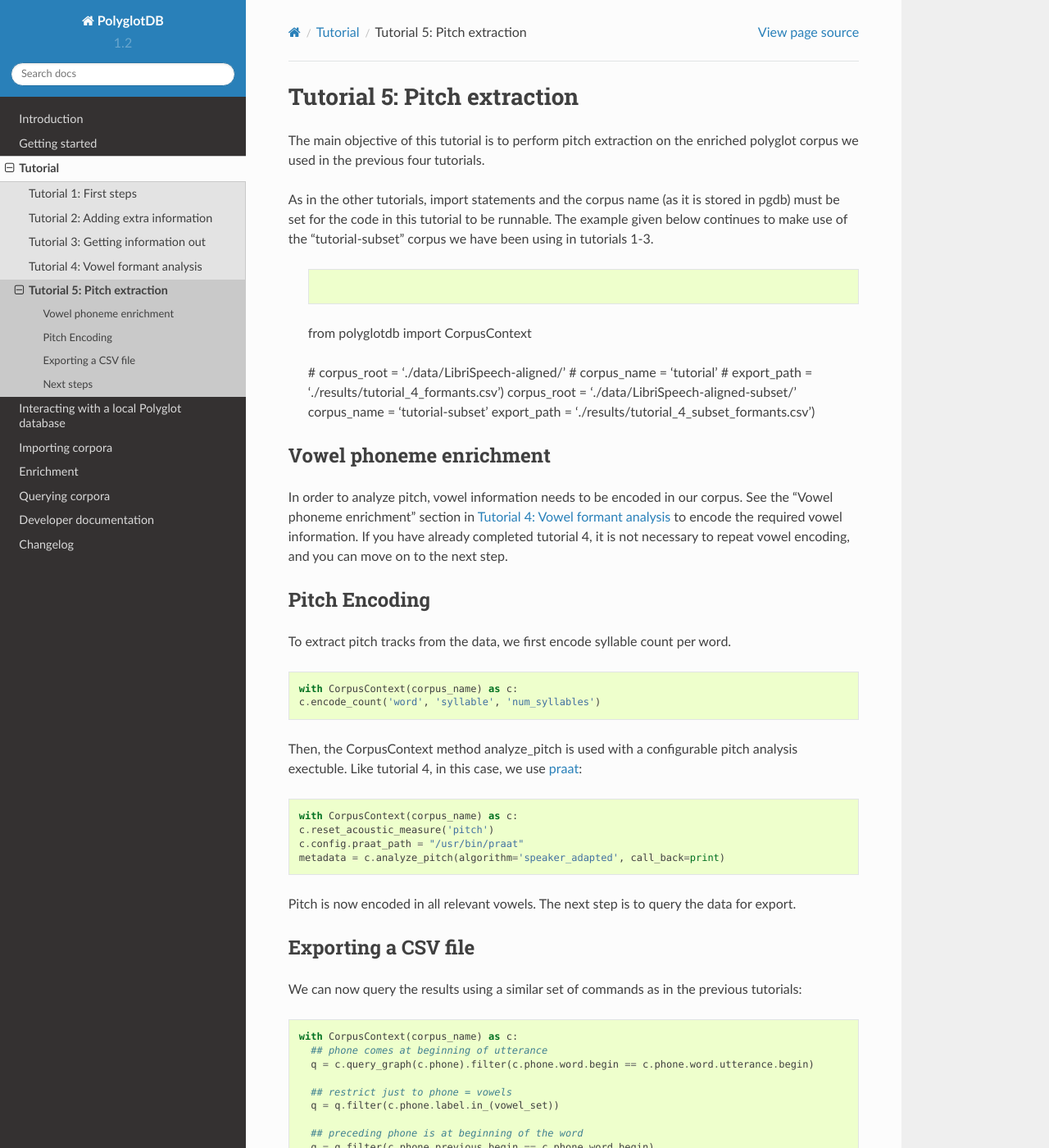
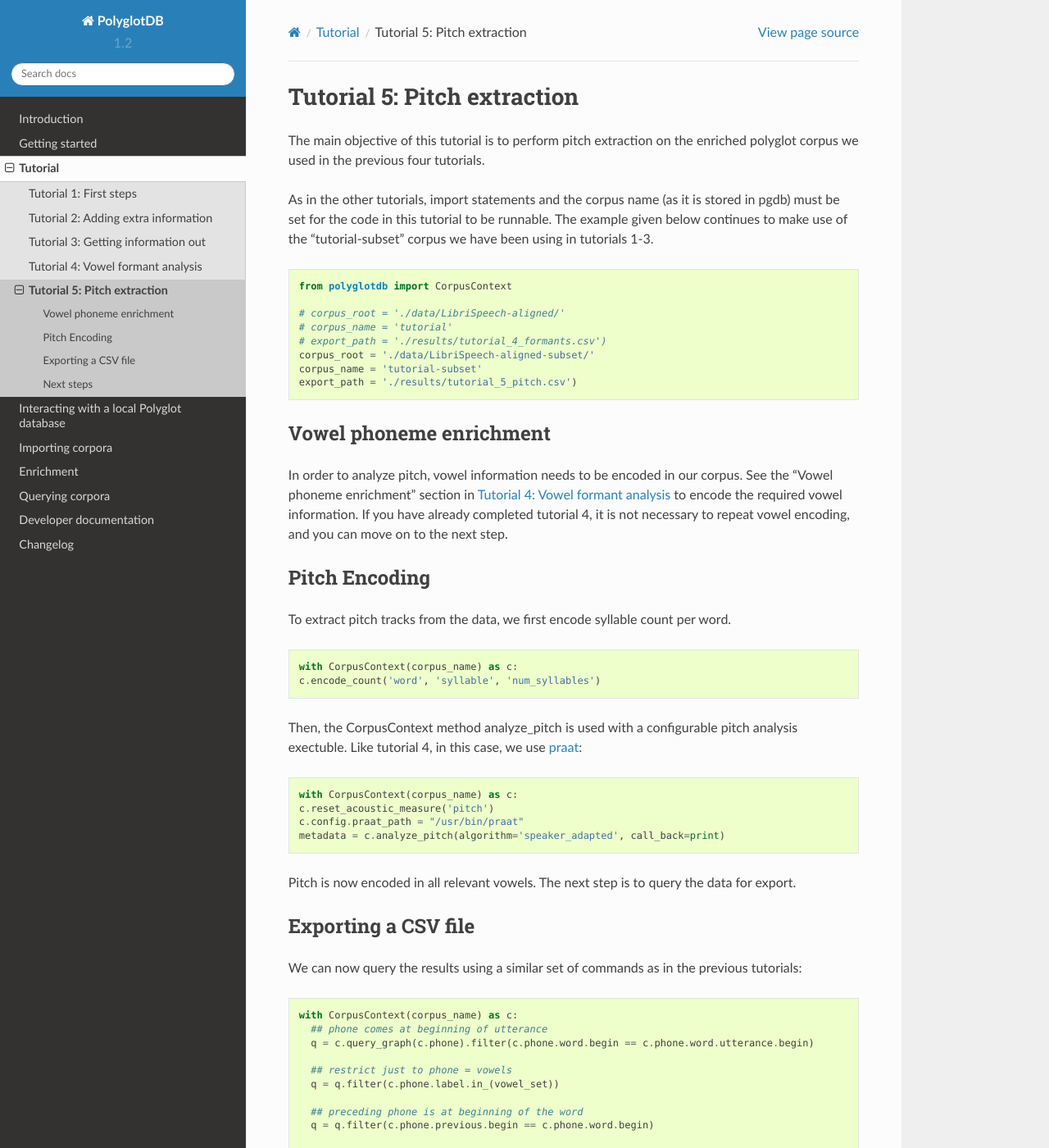
Before and after one commit to MontrealCorpusTools/PolyglotDB, a Sphinx documentation site: the page built from docs/source/tutorial_pitch.rst, in a window 1280 px wide and 1400 px high. Shown: the whole window at 82% size. Built offline with Sphinx 7.4.7 and the Read the Docs theme 2.0.0, drawn with Linux system fonts in a browser that asks for light colours; some of the changed text lies outside the part shown.

Commit message:
tutorial 4 and 5 bugfixes (broken links, code block syntax, etc.)

```diff
--- a/docs/source/tutorial_formants.rst
+++ b/docs/source/tutorial_formants.rst
@@ -9,7 +9,7 @@
 
 .. _follow-up analysis: https://github.com/MontrealCorpusTools/PolyglotDB/tree/master/examples/tutorial/results/tutorial_4_formants.html
 
-.. _rmd script: https://github.com/MontrealCorpusTools/PolyglotDB/tree/master/examples/tutorial/results/tutorial_4_formants.rmd
+.. _rmd script: https://github.com/MontrealCorpusTools/PolyglotDB/tree/master/examples/tutorial/results/tutorial_4_formants.Rmd
 
 .. _tutorial_formants:
 
--- a/docs/source/tutorial_pitch.rst
+++ b/docs/source/tutorial_pitch.rst
@@ -7,7 +7,7 @@
 
 .. _follow-up analysis: https://github.com/MontrealCorpusTools/PolyglotDB/tree/master/examples/tutorial/results/tutorial_5_pitch.html
 
-.. _rmd script: https://github.com/MontrealCorpusTools/PolyglotDB/tree/master/examples/tutorial/results/tutorial_5_pitch.rmd
+.. _rmd script: https://github.com/MontrealCorpusTools/PolyglotDB/tree/master/examples/tutorial/results/tutorial_5_pitch.Rmd
 
 .. _tutorial_pitch:
 
@@ -20,7 +20,7 @@ The main objective of this tutorial is to perform pitch extraction on the enrich
 As in the other tutorials, import statements and the corpus name (as it is stored in pgdb) must be set for the code in this tutorial
 to be runnable. The example given below continues to make use of the "tutorial-subset" corpus we have been using in tutorials 1-3.
 
-   .. code-block:: python
+.. code-block:: python
 
    from polyglotdb import CorpusContext
 
@@ -29,7 +29,7 @@ to be runnable. The example given below continues to make use of the "tutorial-s
    # export_path = './results/tutorial_4_formants.csv')
    corpus_root = './data/LibriSpeech-aligned-subset/'
    corpus_name = 'tutorial-subset'
-   export_path = './results/tutorial_4_subset_formants.csv')
+   export_path = './results/tutorial_5_pitch.csv')
 
 Vowel phoneme enrichment
 =========================
```
Also changed, not shown: other parts of docs/source/tutorial_formants.rst (+0 -2 lines), other parts of docs/source/tutorial_pitch.rst (+3 -2 lines).
